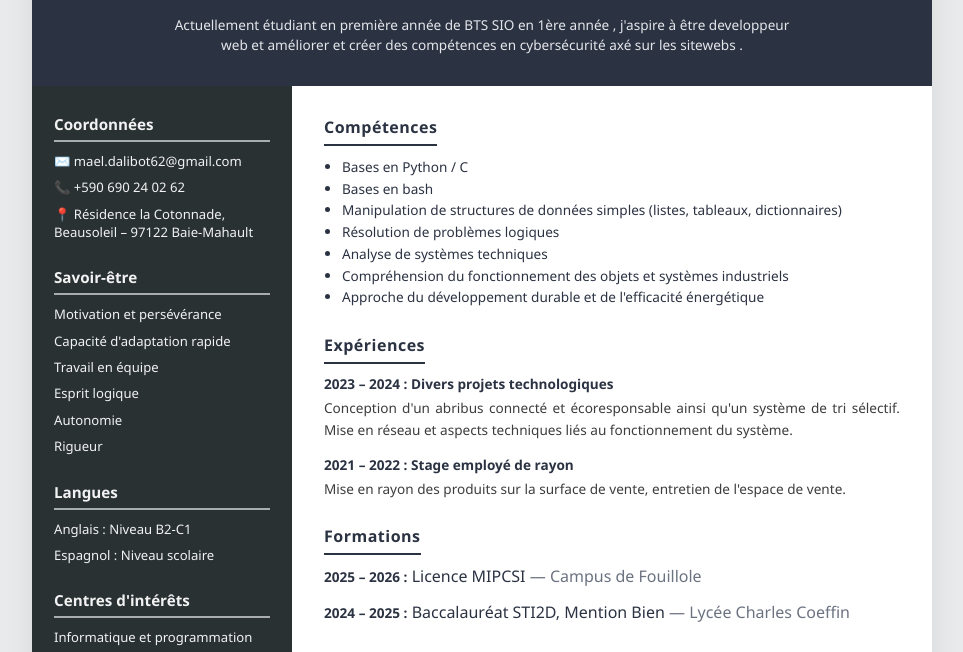
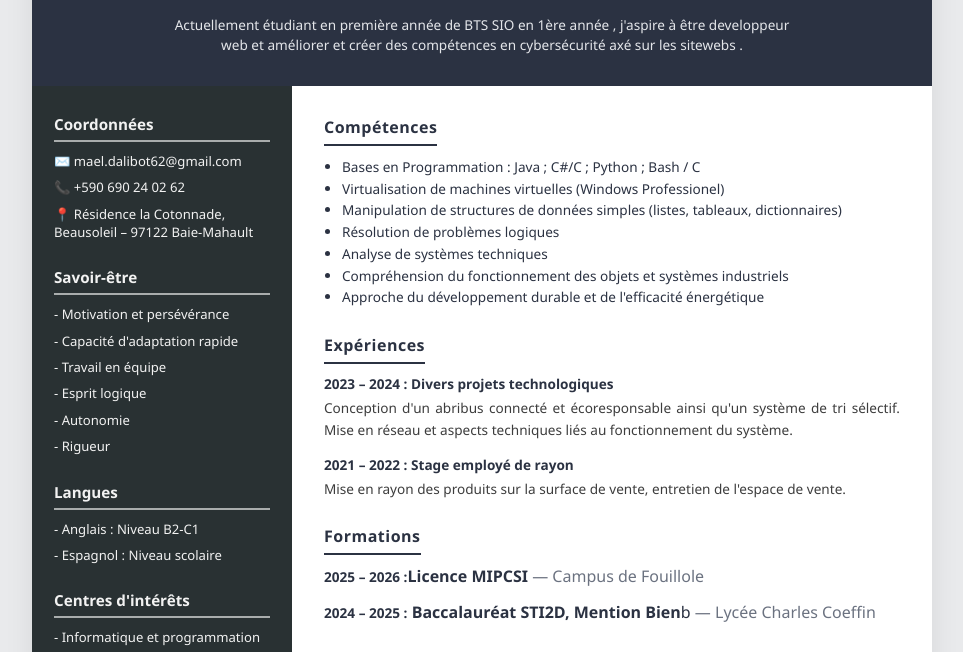
Before and after one commit to maeldalibot62-blip/MaelD, a plain HTML site: page index.html in a window 1280 px wide. Shown: the part 143-795 px from the top of the page, without its empty margins (158-1121 px from the left). Drawn offline with Linux system fonts and the light colour scheme.

Commit message:
Refactor index.html for improved structure and content

```diff
--- a/index.html
+++ b/index.html
@@ -174,29 +174,29 @@
       <section>
         <h2>Savoir-être</h2>
         <ul>
-          <li>Motivation et persévérance</li>
-          <li>Capacité d'adaptation rapide</li>
-          <li>Travail en équipe</li>
-          <li>Esprit logique</li>
-          <li>Autonomie</li>
-          <li>Rigueur</li>
+          <li>- Motivation et persévérance</li>
+          <li>- Capacité d'adaptation rapide</li>
+          <li>- Travail en équipe</li>
+          <li>- Esprit logique</li>
+          <li>- Autonomie</li>
+          <li>- Rigueur</li>
         </ul>
       </section>
 
       <section>
         <h2>Langues</h2>
         <ul>
-          <li>Anglais : Niveau B2-C1</li>
-          <li>Espagnol : Niveau scolaire</li>
+          <li>- Anglais : Niveau B2-C1</li>
+          <li>- Espagnol : Niveau scolaire</li>
         </ul>
       </section>
 
       <section>
         <h2>Centres d'intérêts</h2>
         <ul>
-          <li>Informatique et programmation</li>
-          <li>Développement logiciel / jeux vidéo / cybersécurité</li>
-          <li>Technologies modernes (fusées, satellites, informatique quantique...)</li>
+          <li>- Informatique et programmation</li>
+          <li>- Développement logiciel / jeux vidéo / cybersécurité</li>
+          <li>- Technologies modernes (fusées, satellites, informatique quantique...)</li>
         </ul>
       </section>
     </aside>
@@ -206,8 +206,8 @@
       <section>
         <h2>Compétences</h2>
         <ul>
-          <li>Bases en Python / C</li>
-          <li>Bases en bash</li>
+          <li>Bases en Programmation : Java ; C#/C ; Python ; Bash  / C</li>
+          <li>Virtualisation de machines virtuelles (Windows Professionel)</li>
           <li>Manipulation de structures de données simples (listes, tableaux, dictionnaires)</li>
           <li>Résolution de problèmes logiques</li>
           <li>Analyse de systèmes techniques</li>
@@ -232,11 +232,11 @@
       <section>
         <h2>Formations</h2>
         <div class="entry">
-          <span class="date">2025 – 2026 :</span> Licence MIPCSI
+          <span class="date">2025 – 2026 :</span><b>Licence MIPCSI</b>
           <span class="place">— Campus de Fouillole</span>
         </div>
         <div class="entry">
-          <span class="date">2024 – 2025 :</span> Baccalauréat STI2D, Mention Bien
+          <span class="date">2024 – 2025 :</span><b> Baccalauréat STI2D, Mention Bien</b>b
           <span class="place">— Lycée Charles Coeffin</span>
         </div>
       </section>
```
